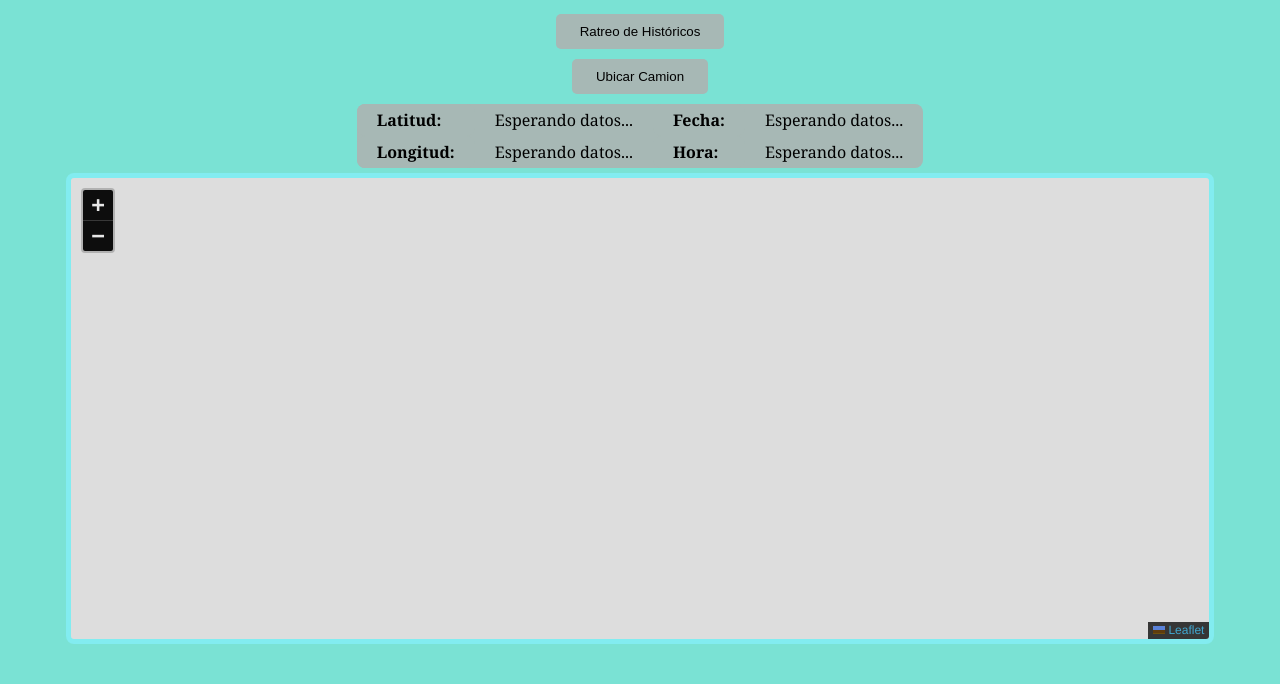
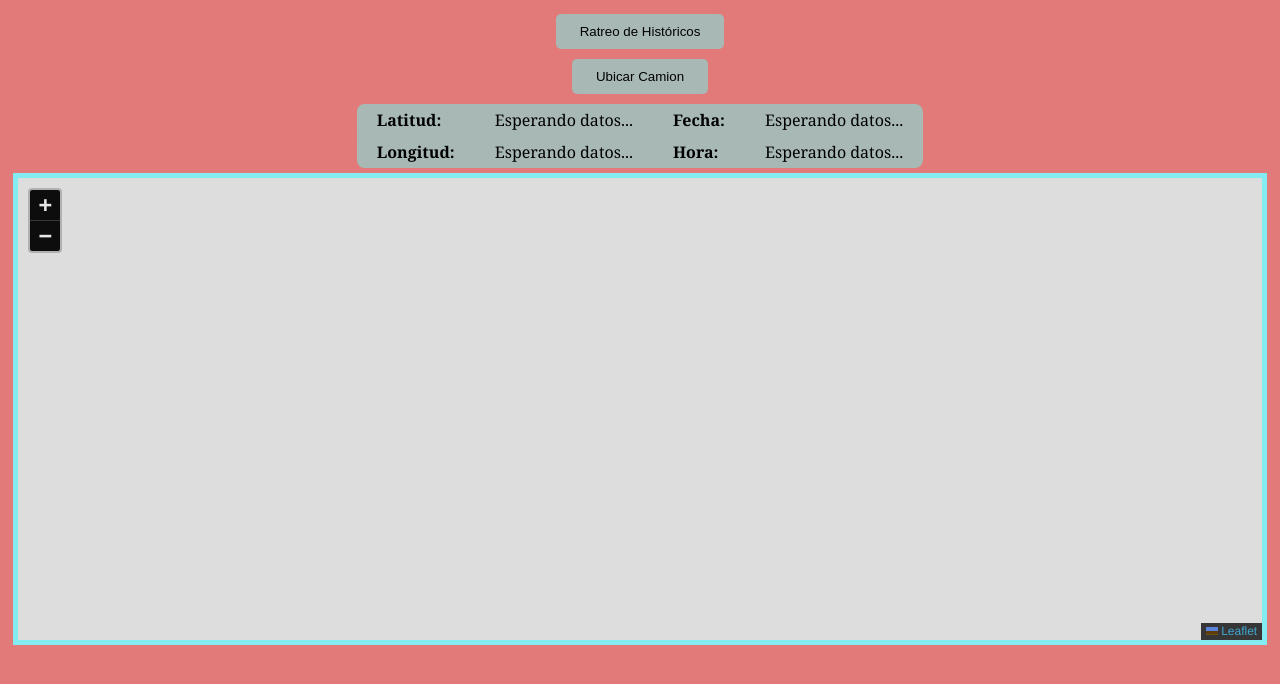
Before and after one commit to lgposso23/DSX, a plain HTML site: page public/index.html in a window 1280 px wide. Shown: the part 102-786 px from the top of the page. Drawn offline with nearby package versions, Linux system fonts and the light colour scheme; no server answers.

Commit message:
modified:   public/index.html

```diff
--- a/public/index.html
+++ b/public/index.html
@@ -58,7 +58,7 @@
             font-family: Georgia, serif;
             font-size: 16px;
             color:  #ffffff;
-            background-color: #7ae2d4;
+            background-color: #e27a7a;
             margin: 0;
             padding: 0;
             box-sizing: border-box;
@@ -101,12 +101,7 @@
             flex-direction: column;
             align-items: center;
         }
-        #mapid {
-            width: 90%;
-            margin: 1px auto;
-            border-radius: 8px;
-            border: 5px solid rgb(117, 117, 117);
-        }
+
         .leaflet-layer,
         .leaflet-control-zoom-in,
         .leaflet-control-zoom-out,
```
